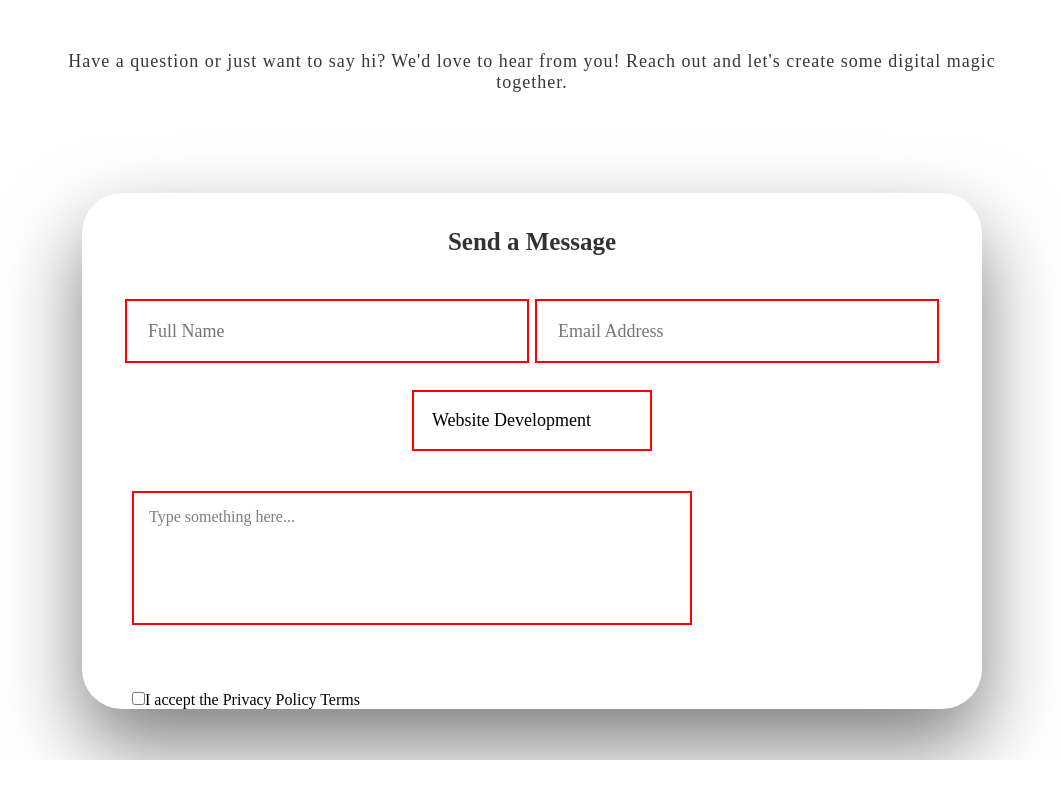
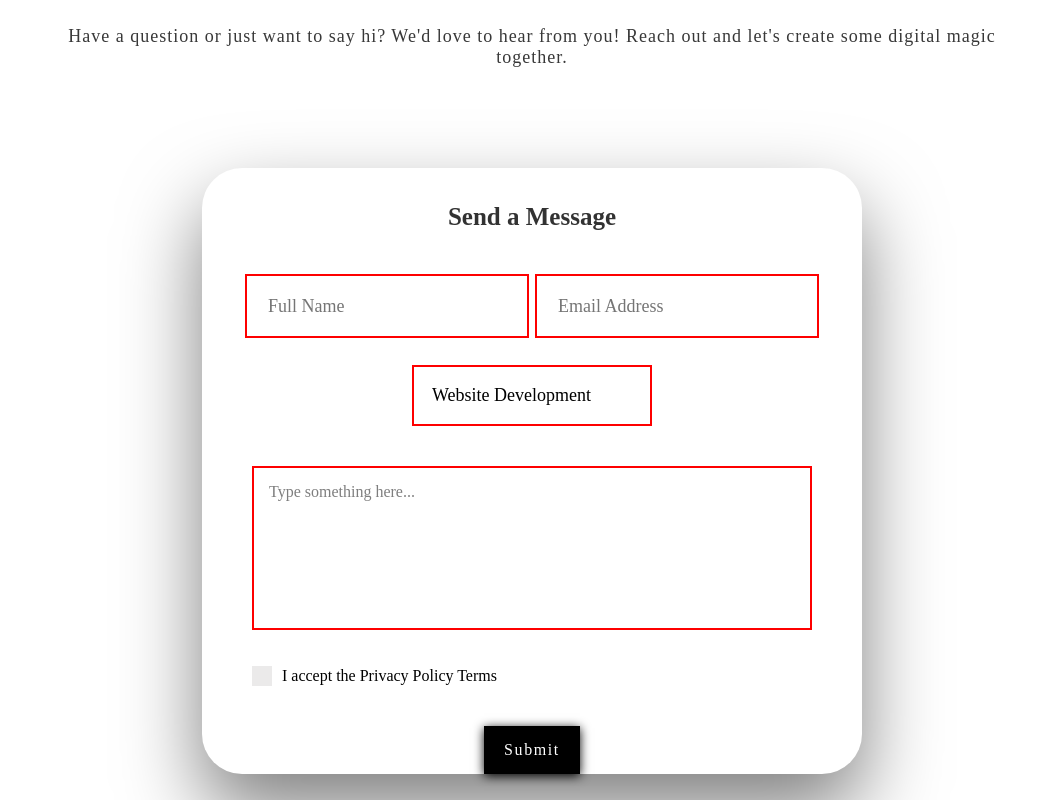
Before and after one commit to SandithKariyawasam/BravoScript, a React (Vite) app in the folder BravoScript/: page / in a window 1280 px wide. Shown: the part 4895-5695 px from the top of the page, without its empty margins (108-1171 px from the left). Before the commit the page ends 5655 px from the top, so only its background shows below. Built offline with nearby package versions, Linux system fonts and the light colour scheme; a web font is replaced by a local one.

Commit message:
Done contact form

```diff
--- a/BravoScript/src/Contact/Contact.css
+++ b/BravoScript/src/Contact/Contact.css
@@ -5,7 +5,7 @@
 
 .Con-contain{
     background-color: #fff;
-    height: 100vh;
+    height: 105vh;
     width: 90%;
     padding:  5%;
     display: flex;
@@ -42,7 +42,7 @@
 
 .Con-form{
     display: flex;
-    width: 100vh;
+    width: 70vh;
     height: 80vh;
     flex-direction: column;
     border-radius: 40px;
@@ -67,7 +67,7 @@
     margin-bottom: 20px;
 }
 
-/* From Uiverse.io by cohencoo */
+
 .input {
     border-radius: 0px;
     outline: 2px solid #fe0000;
@@ -181,7 +181,8 @@
 
 
   .wrapper{
-    width: 1000px;
+    display: flex;
+    width: 900px;
     justify-content: center;
   }
   .wrapper textarea{
@@ -192,7 +193,7 @@
     padding: 15px;
     font-size: 16px;
     margin-top: 40px;
-    max-height: 330px;
+    max-height: 130px;
     caret-color: #fe0000;
     border: 2px solid #fe0000;
   }
@@ -201,8 +202,59 @@
   }
   textarea:is(:focus, :valid){
     padding: 14px;
-    border: 2px solid #fe0000;
+    border: 2px solid #a70000;
   }
   textarea::-webkit-scrollbar{
     width: 0px;
   }
+
+
+
+  .checkbox-wrapper{
+    margin-bottom: 40px;
+  }
+
+.checkbox-wrapper input[type="checkbox"] {
+    display: none;
+  }
+
+  .checkbox-wrapper .terms-label {
+    cursor: pointer;
+    display: flex;
+    align-items: center;
+  }
+
+  .checkbox-wrapper .terms-label .label-text {
+    margin-left: 10px;
+  }
+
+  .checkbox-wrapper .checkbox-svg {
+    width: 20px;
+    height: 20px;
+  }
+
+  .checkbox-wrapper .checkbox-box {
+    fill: rgba(207, 205, 205, 0.425);
+    stroke: #fe0000;
+    stroke-dasharray: 800;
+    stroke-dashoffset: 800;
+    transition: stroke-dashoffset 0.6s ease-in;
+  }
+
+  .checkbox-wrapper .checkbox-tick {
+    stroke:#fe0000;
+    stroke-dasharray: 172;
+    stroke-dashoffset: 172;
+    transition: stroke-dashoffset 0.6s ease-in;
+  }
+
+  .checkbox-wrapper input[type="checkbox"]:checked + .terms-label .checkbox-box,
+    .checkbox-wrapper input[type="checkbox"]:checked + .terms-label .checkbox-tick {
+    stroke-dashoffset: 0;
+  }
+
+
+  .Pro-btn{
+    display: flex;
+    justify-content: center;
+  }
--- a/BravoScript/src/Contact/Contact.jsx
+++ b/BravoScript/src/Contact/Contact.jsx
@@ -1,10 +1,12 @@
-import React, { useState } from 'react';
+import React, { useState, useEffect, useRef } from 'react';
 import text from '../assets/Text-8.png';
 import './Contact.css';
 
 const Contact = () => {
   const [dropdownOpen, setDropdownOpen] = useState(false);
   const [selectedOption, setSelectedOption] = useState('Website Development');
+  const [message, setMessage] = useState('');
+  const textareaRef = useRef(null);
 
   const toggleDropdown = () => {
     setDropdownOpen(!dropdownOpen);
@@ -14,6 +16,14 @@ const Contact = () => {
     setSelectedOption(option);
     setDropdownOpen(false);
   };
+
+  // Auto-resize textarea function
+  useEffect(() => {
+    if (textareaRef.current) {
+      textareaRef.current.style.height = 'auto';
+      textareaRef.current.style.height = `${textareaRef.current.scrollHeight}px`;
+    }
+  }, [message]);
 
   return (
     <div className="Con-container">
@@ -32,6 +42,7 @@ const Contact = () => {
             <input type="text" placeholder="Full Name" name="text" className="input" />
             <input type="text" placeholder="Email Address" name="text" className="input" />
           </div>
+
           <div className="drop">
             <div className="dropdown">
               <div className={`select ${dropdownOpen ? 'select-clicked' : ''}`} onClick={toggleDropdown}>
@@ -55,11 +66,42 @@ const Contact = () => {
           </div>
 
           <div className="wrapper">
-              <textarea spellcheck="false" placeholder="Type something here..." required></textarea>
+            <textarea
+              ref={textareaRef}
+              value={message}
+              onChange={(e) => setMessage(e.target.value)}
+              spellCheck="false"
+              placeholder="Type something here..."
+              required
+            ></textarea>
           </div>
-          <div className="Con-row-four">
-            <input type="checkbox" />I accept the Privacy Policy Terms
+
+
+          <div class="checkbox-wrapper">
+            <input id="terms-checkbox-37" name="checkbox" type="checkbox"/>
+            <label class="terms-label" for="terms-checkbox-37">
+              <svg xmlns="http://www.w3.org/2000/svg" fill="none" viewBox="0 0 200 200" class="checkbox-svg">
+                <mask fill="white" id="path-1-inside-1_476_5-37">
+                  <rect height="200" width="200"></rect>
+                </mask>
+                <rect mask="url(#path-1-inside-1_476_5-37)" stroke-width="40" class="checkbox-box" height="200" width="200"></rect>
+                <path stroke-width="15" d="M52 111.018L76.9867 136L149 64" class="checkbox-tick"></path>
+              </svg>
+              <span class="label-text">I accept the Privacy Policy Terms</span>
+            </label>
           </div>
+
+
+          <div className="Pro-btn">
+                <button class="hero-btn">
+                    <span>
+                        Submit
+                    </span>
+                </button>
+            </div>
+
+
+
         </div>
       </div>
     </div>
```
Lines whose indentation alone changed are shown as unchanged.
